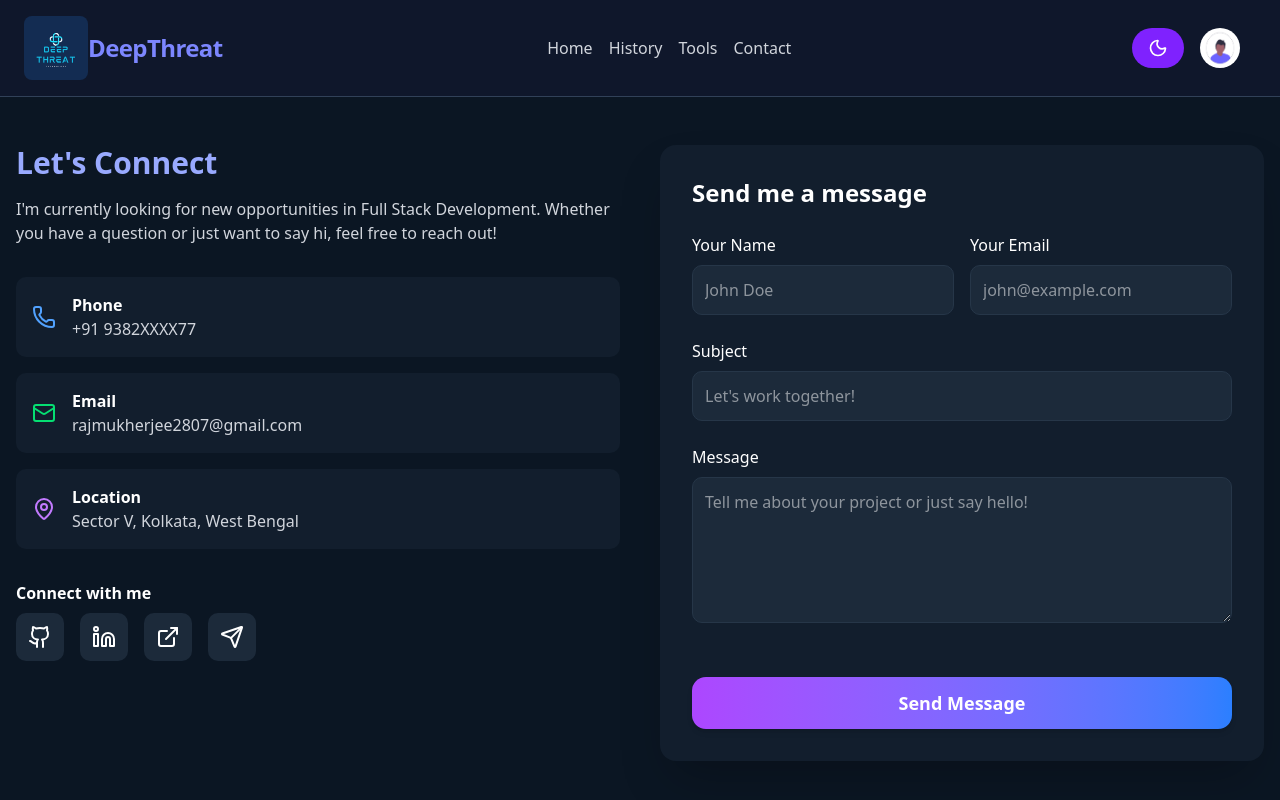
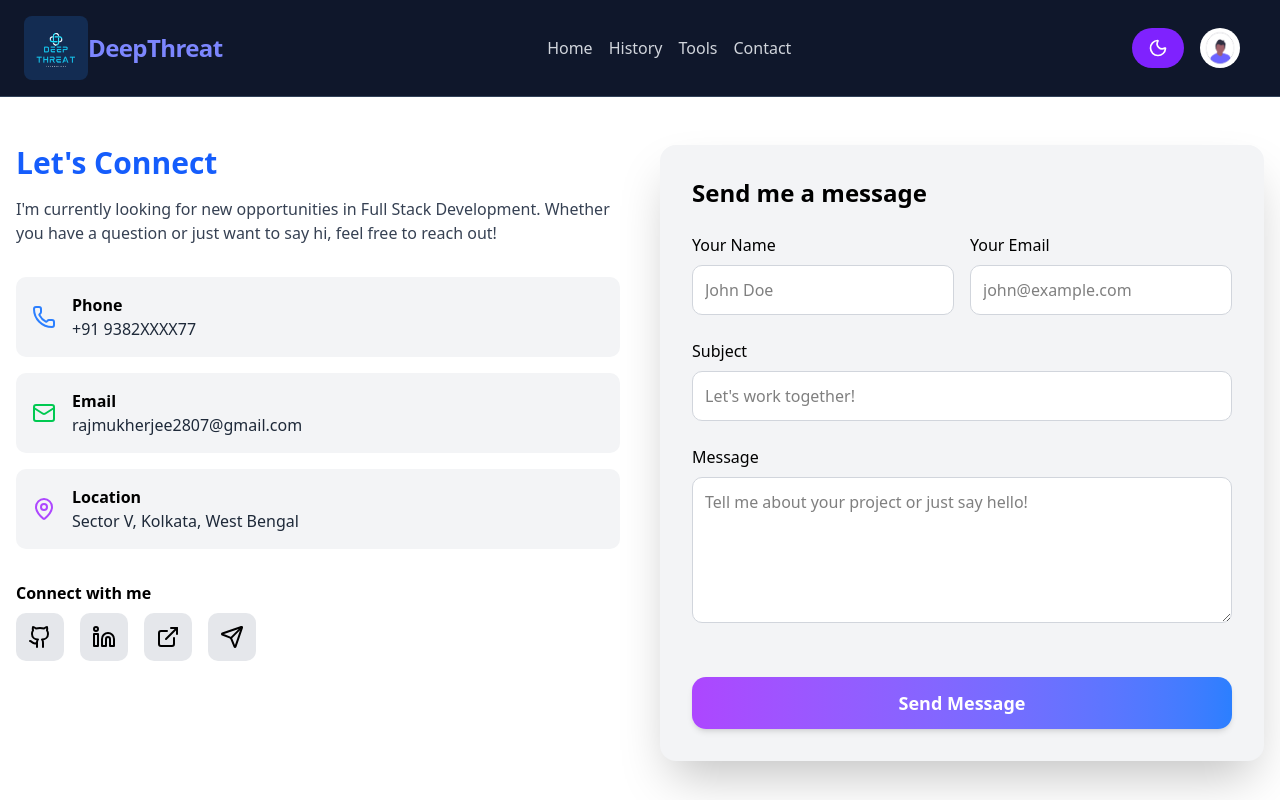
Before and after one commit to PralayeshMukherjee/DeepThreat, a React (Vite) app in the folder Frontend/: page /mainlayout/contact in a window 1280 px wide. Shown: the top 800 px of the page. Built offline with nearby package versions, Linux system fonts and the light colour scheme.

Commit message:
set the default attribute of the email

```diff
--- a/Frontend/src/Pages/Contact.jsx
+++ b/Frontend/src/Pages/Contact.jsx
@@ -1,5 +1,5 @@
 // src/pages/Contact.jsx
-import React, { useRef, useState } from "react";
+import React, { useEffect, useRef, useState } from "react";
 import emailjs from "emailjs-com";
 import {
   Mail,
@@ -12,10 +12,20 @@ import {
 } from "lucide-react";
 import { toast } from "react-toastify";
 import "react-toastify/dist/ReactToastify.css";
+import { jwtDecode } from "jwt-decode";
 
 const Contact = () => {
   const form = useRef();
   const [loading, setLoading] = useState(false);
+  const [email, setEmail] = useState("");
+  useEffect(() => {
+    const token = localStorage.getItem("jwt");
+    if (token) {
+      const decode = jwtDecode(token);
+      const emailFound = decode.email?.email || decode.email;
+      setEmail(emailFound);
+    }
+  }, []);
 
   const sendEmail = (e) => {
     e.preventDefault();
@@ -41,41 +51,50 @@ const Contact = () => {
   };
 
   return (
-    <div className="min-h-screen bg-[#0b1623] text-white px-4 py-12">
+    <div className="min-h-screen bg-white text-black dark:bg-[#0b1623] dark:text-white px-4 py-12">
       <div className="max-w-7xl mx-auto grid grid-cols-1 md:grid-cols-2 gap-10">
         {/* Left Side */}
         <div>
-          <h2 className="text-3xl font-bold mb-4 text-[#99aaff]">
+          <h2 className="text-3xl font-bold mb-4 text-blue-600 dark:text-[#99aaff]">
             Let's Connect
           </h2>
-          <p className="text-gray-300 mb-8">
+          <p className="text-gray-700 dark:text-gray-300 mb-8">
             I'm currently looking for new opportunities in Full Stack
             Development. Whether you have a question or just want to say hi,
             feel free to reach out!
           </p>
 
           <div className="space-y-4">
-            <div className="flex items-center gap-4 p-4 bg-[#121e2d] rounded-lg">
-              <Phone className="text-blue-400" />
+            {/* Phone */}
+            <div className="flex items-center gap-4 p-4 bg-gray-100 dark:bg-[#121e2d] rounded-lg">
+              <Phone className="text-blue-500" />
               <div>
                 <p className="font-semibold">Phone</p>
-                <p className="text-gray-300">+91 9382XXXX77</p>
+                <p className="text-gray-800 dark:text-gray-300">
+                  +91 9382XXXX77
+                </p>
               </div>
             </div>
 
-            <div className="flex items-center gap-4 p-4 bg-[#121e2d] rounded-lg">
-              <Mail className="text-green-400" />
+            {/* Email */}
+            <div className="flex items-center gap-4 p-4 bg-gray-100 dark:bg-[#121e2d] rounded-lg">
+              <Mail className="text-green-500" />
               <div>
                 <p className="font-semibold">Email</p>
-                <p className="text-gray-300">rajmukherjee2807@gmail.com</p>
+                <p className="text-gray-800 dark:text-gray-300">
+                  rajmukherjee2807@gmail.com
+                </p>
               </div>
             </div>
 
-            <div className="flex items-center gap-4 p-4 bg-[#121e2d] rounded-lg">
-              <MapPin className="text-purple-400" />
+            {/* Location */}
+            <div className="flex items-center gap-4 p-4 bg-gray-100 dark:bg-[#121e2d] rounded-lg">
+              <MapPin className="text-purple-500" />
               <div>
                 <p className="font-semibold">Location</p>
-                <p className="text-gray-300">Sector V, Kolkata, West Bengal</p>
+                <p className="text-gray-800 dark:text-gray-300">
+                  Sector V, Kolkata, West Bengal
+                </p>
               </div>
             </div>
           </div>
@@ -83,41 +102,23 @@ const Contact = () => {
           <div className="mt-8">
             <p className="mb-2 font-semibold">Connect with me</p>
             <div className="flex gap-4">
+              {[Github, Linkedin, ExternalLink, Send].map((Icon, i) => (
                 <a
-                href="https://github.com"
+                  key={i}
+                  href="#"
                   target="_blank"
-                className="bg-[#1c2a3a] p-3 rounded-lg text-white hover:bg-[#263648]"
+                  className="bg-gray-200 dark:bg-[#1c2a3a] p-3 rounded-lg text-black dark:text-white hover:bg-gray-300 dark:hover:bg-[#263648]"
                 >
-                <Github />
+                  <Icon />
                 </a>
-              <a
-                href="https://linkedin.com"
-                target="_blank"
-                className="bg-[#1c2a3a] p-3 rounded-lg text-white hover:bg-[#263648]"
-              >
-                <Linkedin />
-              </a>
-              <a
-                href="https://yourportfolio.com"
-                target="_blank"
-                className="bg-[#1c2a3a] p-3 rounded-lg text-white hover:bg-[#263648]"
-              >
-                <ExternalLink />
-              </a>
-              <a
-                href="https://instagram.com"
-                target="_blank"
-                className="bg-[#1c2a3a] p-3 rounded-lg text-white hover:bg-[#263648]"
-              >
-                <Send />
-              </a>
+              ))}
             </div>
           </div>
         </div>
 
         {/* Right Side */}
-        <div className="bg-[#121e2d] rounded-2xl shadow-2xl p-8">
-          <h2 className="text-2xl font-bold text-white mb-6">
+        <div className="bg-gray-100 dark:bg-[#121e2d] rounded-2xl shadow-2xl p-8">
+          <h2 className="text-2xl font-bold dark:text-white text-black mb-6">
             Send me a message
           </h2>
           <form ref={form} onSubmit={sendEmail} className="space-y-6">
@@ -128,7 +129,7 @@ const Contact = () => {
                   name="user_name"
                   type="text"
                   required
-                  className="w-full p-3 bg-[#1c2a3a] rounded-lg border border-[#263648] text-white"
+                  className="w-full p-3 bg-white dark:bg-[#1c2a3a] rounded-lg border border-gray-300 dark:border-[#263648] text-black dark:text-white"
                   placeholder="John Doe"
                 />
               </div>
@@ -137,8 +138,9 @@ const Contact = () => {
                 <input
                   name="user_email"
                   type="email"
+                  defaultValue={email}
                   required
-                  className="w-full p-3 bg-[#1c2a3a] rounded-lg border border-[#263648] text-white"
+                  className="w-full p-3 bg-white dark:bg-[#1c2a3a] rounded-lg border border-gray-300 dark:border-[#263648] text-black dark:text-white"
                   placeholder="john@example.com"
                 />
               </div>
@@ -149,7 +151,7 @@ const Contact = () => {
                 name="subject"
                 type="text"
                 required
-                className="w-full p-3 bg-[#1c2a3a] rounded-lg border border-[#263648] text-white"
+                className="w-full p-3 bg-white dark:bg-[#1c2a3a] rounded-lg border border-gray-300 dark:border-[#263648] text-black dark:text-white"
                 placeholder="Let's work together!"
               />
             </div>
@@ -159,7 +161,7 @@ const Contact = () => {
                 name="message"
                 rows="5"
                 required
-                className="w-full p-3 bg-[#1c2a3a] rounded-lg border border-[#263648] text-white"
+                className="w-full p-3 bg-white dark:bg-[#1c2a3a] rounded-lg border border-gray-300 dark:border-[#263648] text-black dark:text-white"
                 placeholder="Tell me about your project or just say hello!"
               />
             </div>
```
Lines whose indentation alone changed are shown as unchanged.
